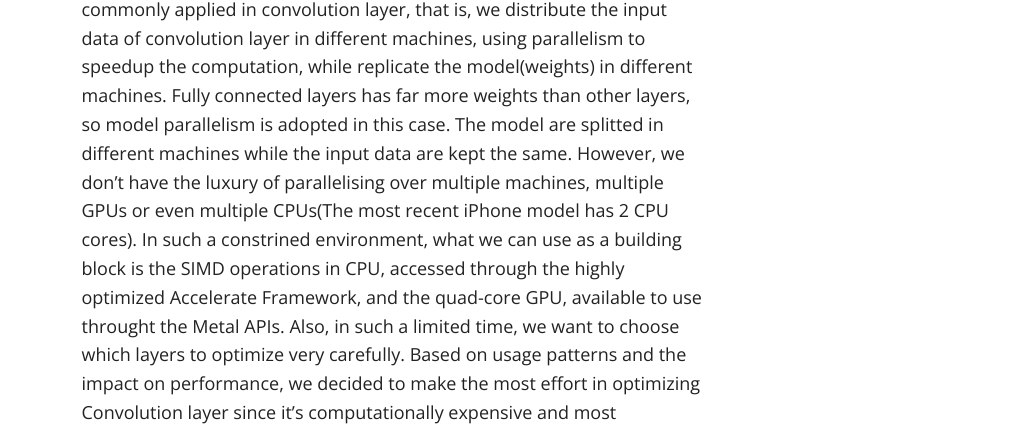
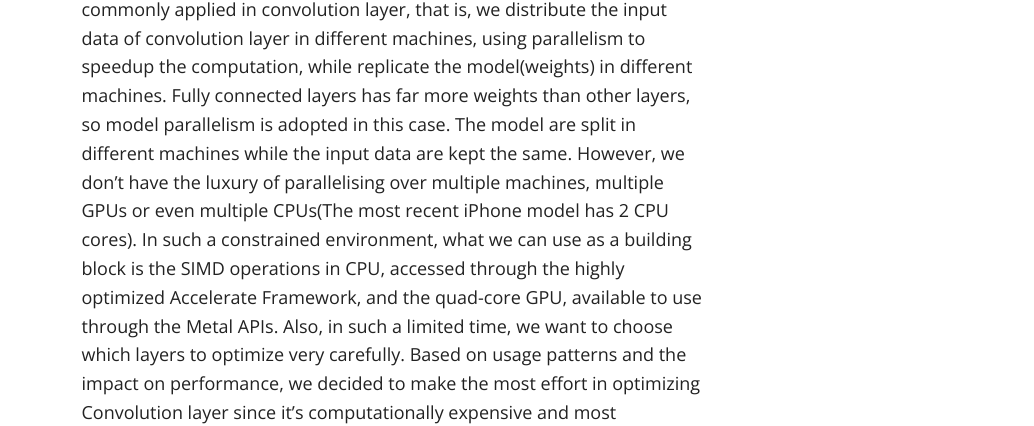
Before and after one commit to codinfox/espresso, a Jekyll site: the page built from index.md, in a window 1280 px wide and 1400 px high, scrolled down 4754 px. Shown: the part 350-776 px from the top of the window, without its empty margins (246-1280 px from the left). Built offline with Jekyll 4.4.1, drawn with Linux system fonts in a browser that asks for light colours; nearby versions of some CDN libraries; some of the changed text lies outside the part shown.

Commit message:
Chnage typo

```diff
--- a/index.md
+++ b/index.md
@@ -81,19 +81,19 @@ Neural networks are inherently parallelizable within layer, as there is little d
 ##### The problem of efficiently evaluating neural networks
 In a typical neural network, the most expensive layers are Convolution layer and Fully Connected Layer.
 Convolutions layer is compute bound, and a naive implementation requires 7 for loops. Data parallelism is commonly applied in convolution layer, that is, we distribute the input data of convolution layer in different machines, using parallelism to speedup the computation, while replicate the model(weights) in different machines.
-Fully connected layers has far more weights than other layers, so model parallelism is adopted in this case. The model are splitted in different machines while the input data are kept the same.
-However, we don't have the luxury of parallelising over multiple machines, multiple GPUs or even multiple CPUs(The most recent iPhone model has 2 CPU cores). In such a constrined environment, what we can use as a building block is the SIMD operations in CPU, accessed through the highly optimized Accelerate Framework, and the quad-core GPU, available to use throught the Metal APIs.
+Fully connected layers has far more weights than other layers, so model parallelism is adopted in this case. The model are split in different machines while the input data are kept the same.
+However, we don't have the luxury of parallelising over multiple machines, multiple GPUs or even multiple CPUs(The most recent iPhone model has 2 CPU cores). In such a constrained environment, what we can use as a building block is the SIMD operations in CPU, accessed through the highly optimized Accelerate Framework, and the quad-core GPU, available to use through the Metal APIs.
 Also, in such a limited time, we want to choose which layers to optimize very carefully. Based on usage patterns and the impact on performance, we decided to make the most effort in optimizing Convolution layer since it's computationally expensive and most commonly used.
 
 ##### Image to Column(`im2col`) in Convolution Layer
 
 ![Image to Column from 15-418/618 course website](images/im2col.png "Image to Column from 15-418/618 course website")
 
-In our naive implementation, we used the common 7 for loops to implement convolution layer to keep the memory usage low. Also there is no parallelism at all in the naive implementation since it is doesn't use the SIMD features of CPU or the GPU parallelism. It turns out that the performance suffers a lot without `im2col` and parallelsim. The original implementation takes about 1800 seconds to evaluate a `SqueezeNet`, while the version using `im2col` and Accelerate framework for matrix multiplication takes only 7 seconds, yielding a ~250x speedup.
+In our naive implementation, we used the common 7 for loops to implement convolution layer to keep the memory usage low. Also there is no parallelism at all in the naive implementation since it is doesn't use the SIMD features of CPU or the GPU parallelism. It turns out that the performance suffers a lot without `im2col` and parallelism. The original implementation takes about 1800 seconds to evaluate a `SqueezeNet`, while the version using `im2col` and Accelerate framework for matrix multiplication takes only 7 seconds, yielding a ~250x speedup.
 
 The speedup can be attributed to both our efficient implementation of `im2col` function, which restructures the computation as matrix multiplication and the highly optimized matrix operations in Accelerate framework.
 
-Our implementation of `im2col` fully utilized the spacial locality in the operation. The `im2col` operation expands the image to multiple small vectors, each vector corresponds to the values of the image pixels when the convolution is performed. The above figure is a slide from 15-418/618 course website. There is not much spacial locality to exploit in each row, since the kernelSize is typically small (3 is a common choice). However, if we look at the column of the result matrix, the ajacent pixels in result matrix are the pixels with the same index in the kernel window for ajacent convolution operations, which are almost consequtive in the original image matrix, or ajacent if the stride is 1. Therefore, if we fill the matrix column by column, we'll have great spacial locality in reading the original matrix. To further improve the locality of the output matrix, we will produce a matrix that is a transpose of the matrix shown in the slide instead. This way, we can have the best spatial locality both in input matrix and in output matrix.
+Our implementation of `im2col` fully utilized the spacial locality in the operation. The `im2col` operation expands the image to multiple small vectors, each vector corresponds to the values of the image pixels when the convolution is performed. The above figure is a slide from 15-418/618 course website. There is not much spacial locality to exploit in each row, since the kernelSize is typically small (3 is a common choice). However, if we look at the column of the result matrix, the adjacent pixels in result matrix are the pixels with the same index in the kernel window for adjacent convolution operations, which are almost consecutive in the original image matrix, or adjacent if the stride is 1. Therefore, if we fill the matrix column by column, we'll have great spacial locality in reading the original matrix. To further improve the locality of the output matrix, we will produce a matrix that is a transpose of the matrix shown in the slide instead. This way, we can have the best spatial locality both in input matrix and in output matrix.
 
 ##### Multi-stage Image to Column
 
```
Also changed, not shown: other parts of index.md (+7 -5 lines).
